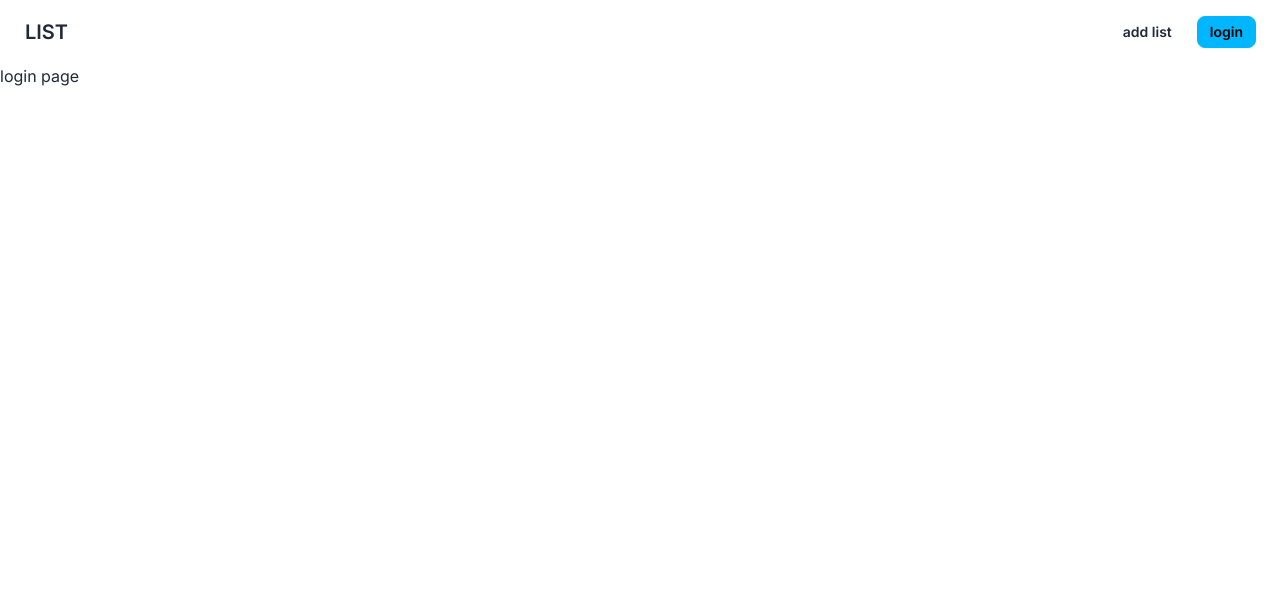
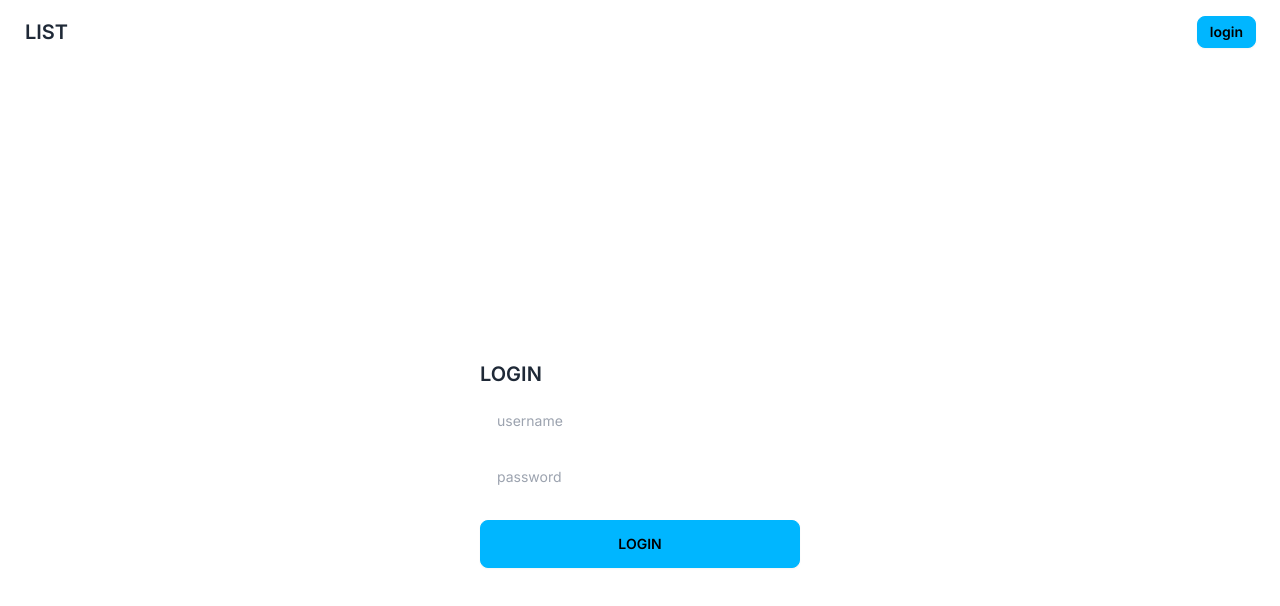
Before and after one commit to zoeldyik/listLagu-nextjs, a Next.js app: page /login in a window 1280 px wide. Shown: the top 606 px of the page. Built offline with nearby package versions, Linux system fonts and the light colour scheme; no server answers.

Commit message:
add login logout function

```diff
--- a/package.json
+++ b/package.json
@@ -10,6 +10,7 @@
   },
   "dependencies": {
     "@prisma/client": "^5.7.0",
+    "js-cookie": "^3.0.5",
     "next": "14.0.4",
     "react": "^18",
     "react-dom": "^18"
--- a/src/action/addListAction.js
+++ b/src/action/addListAction.js
@@ -1,9 +1,13 @@
 'use server'
 import {prisma} from "../db"
-
 import { revalidatePath } from 'next/cache';
+import { cookies } from 'next/headers'
 
 export default async function addListAction(daftarNama){
+  if(!cookies().get('admin')){
+    return 'no authorized user'
+  }
+
   console.log('daftar nama',daftarNama)
 
   try {
--- /dev/null
+++ b/src/action/userAction.js
@@ -0,0 +1,23 @@
+'use server'
+import { cookies } from "next/headers"
+import { redirect } from "next/navigation"
+
+export const loginAction = async (formData)=>{
+  const secret = 'admin'
+  const username = formData.get('username').toLowerCase()
+  const password = formData.get('password')
+  console.log(username, password)
+
+  if(username === secret && password === secret){
+    cookies().set('admin','admin')
+    redirect('/add-list')
+  }else{
+    redirect('/login?error=true')
+  }
+}
+
+
+export const logoutAction = async ()=>{
+  cookies().delete('admin')
+  return 'cookies deleted'
+}
--- a/src/app/add-list/page.jsx
+++ b/src/app/add-list/page.jsx
@@ -2,9 +2,12 @@
 
 import addListAction from "@/action/addListAction";
 import { useRouter } from "next/navigation";
+import jsCookie from "js-cookie";
 
 export default function page() {
   const router = useRouter();
+
+  if (!jsCookie.get("admin")) return router.push("/login");
 
   const handleSubmit = async (e) => {
     e.preventDefault();
--- a/src/app/login/page.jsx
+++ b/src/app/login/page.jsx
@@ -1,5 +1,37 @@
-function page() {
-  return <div>login page</div>;
+import { loginAction } from "../../action/userAction";
+
+function page({ searchParams }) {
+  return (
+    <div className="min-h-screen flex justify-center items-center">
+      <div className="card w-96">
+        <div className="card-body">
+          <h3 className="card-title">LOGIN</h3>
+
+          {searchParams.error && (
+            <p className="w-full px-4 py-2 rounded-md bg-warning">
+              username / password salah
+            </p>
+          )}
+
+          <form action={loginAction}>
+            <input
+              name="username"
+              type="text"
+              placeholder="username"
+              className="input input-ghost input-md w-full max-w-xs mb-2"
+            />
+            <input
+              name="password"
+              type="password"
+              placeholder="password"
+              className="input input-ghost input-md w-full max-w-xs mb-2"
+            />
+            <button className="btn btn-info w-full mt-3">LOGIN</button>
+          </form>
+        </div>
+      </div>
+    </div>
+  );
 }
 
 export default page;
--- /dev/null
+++ b/src/components/LogoutBtn.jsx
@@ -0,0 +1,18 @@
+"use client";
+import { logoutAction } from "../action/userAction";
+import { useRouter } from "next/navigation";
+
+export default async function LogoutBtn() {
+  const router = useRouter();
+  return (
+    <button
+      className="btn btn-neutral btn-sm mr-4"
+      onClick={async () => {
+        await logoutAction();
+        router.refresh();
+      }}
+    >
+      logout
+    </button>
+  );
+}
--- a/src/components/Navbar.jsx
+++ b/src/components/Navbar.jsx
@@ -1,4 +1,6 @@
 import Link from "next/link";
+import LogoutBtn from "./LogoutBtn";
+import { cookies } from "next/headers";
 
 export default function Navbar() {
   return (
@@ -9,12 +11,20 @@ export default function Navbar() {
         </Link>
       </div>
       <div className="flex-none">
-        <Link href="/add-list" className="mr-3 btn btn-ghost btn-sm">
-          add list
-        </Link>
-        <Link href="/login" className="mr-4 btn btn-info btn-sm">
-          login
-        </Link>
+        {!cookies().get("admin") && (
+          <Link href="/login" className="mr-4 btn btn-info btn-sm">
+            login
+          </Link>
+        )}
+
+        {cookies().get("admin") && (
+          <>
+            <Link href="/add-list" className="mr-3 btn btn-ghost btn-sm">
+              add list
+            </Link>
+            <LogoutBtn />
+          </>
+        )}
       </div>
     </div>
   );
```
Also changed, not shown: src/app/add-list/error.js (renamed from src/app/add-list/error.jsx), 1 other file (tests, documents, lock files or other folders).
